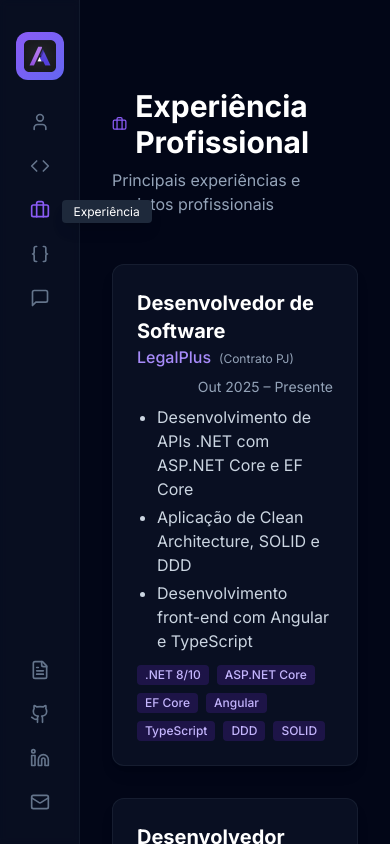
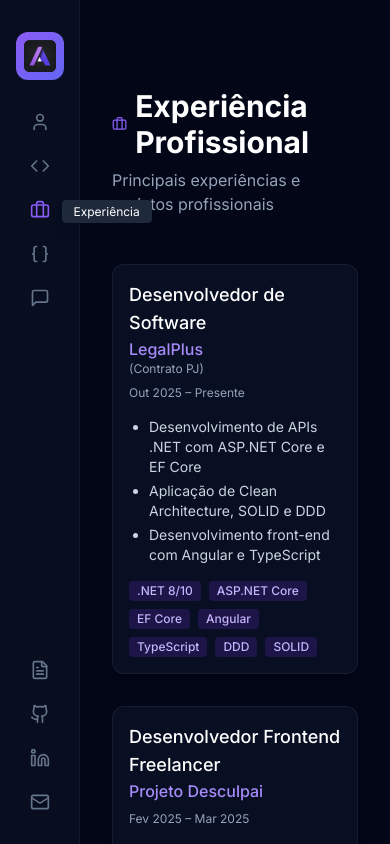
Before and after one commit to gafanhotoalexandre/alemartins.dev, a React (Vite) app: page / in a window 390 px wide. Both pictures are taken after a click on the button 39 px from the left and 210 px from the top of the page. Shown: the top 844 px of the page. Built offline with nearby package versions, Linux system fonts and the light colour scheme.

Commit message:
feat: aprimora responsividade no componente Experience

```diff
--- a/src/components/Sections/Experience.tsx
+++ b/src/components/Sections/Experience.tsx
@@ -70,32 +70,38 @@
         {EXPERIENCES.map((exp, idx) => (
           <div
             key={idx}
-            className="bg-slate-900/60 rounded-xl p-6 border border-slate-800/60 shadow-lg"
+            className="bg-slate-900/60 rounded-xl p-4 sm:p-6 border border-slate-800/60 shadow-lg flex flex-col gap-2"
           >
-            <div className="flex flex-col md:flex-row md:items-center md:justify-between gap-2 mb-2">
+            <div className="flex flex-col gap-1 sm:flex-row sm:items-center sm:justify-between mb-2">
               <div>
-                <h3 className="text-xl font-semibold text-white">{exp.role}</h3>
-                <span className="text-violet-400 font-medium">
+                <h3 className="text-lg sm:text-xl font-medium text-white">
+                  {exp.role}
+                </h3>
+                <span className="text-violet-400 font-medium block sm:inline">
                   {exp.company}
                 </span>
                 {exp.type && (
-                  <span className="ml-2 text-xs text-slate-400">
+                  <span className="ml-0 sm:ml-2 text-xs text-slate-400 block sm:inline">
                     ({exp.type})
                   </span>
                 )}
               </div>
-              <div className="text-sm text-slate-400 text-right md:text-left">
+              <div className="text-xs sm:text-sm text-slate-400 text-left sm:text-right mt-1 sm:mt-0">
                 {exp.period}
-                {exp.location && <span className="ml-2">| {exp.location}</span>}
+                {exp.location && (
+                  <span className="ml-0 sm:ml-2 block sm:inline">
+                    | {exp.location}
+                  </span>
+                )}
               </div>
             </div>
-            <ul className="list-disc pl-5 text-slate-300 space-y-1">
+            <ul className="list-disc pl-5 text-slate-300 space-y-1 text-sm sm:text-base">
               {exp.description.map((item, i) => (
                 <li key={i}>{item}</li>
               ))}
             </ul>
             {exp.techs && (
-              <div className="mt-3 flex flex-wrap gap-2">
+              <div className="mt-2 flex flex-wrap gap-2">
                 {exp.techs.map((tech, i) => (
                   <span
                     key={i}
```
